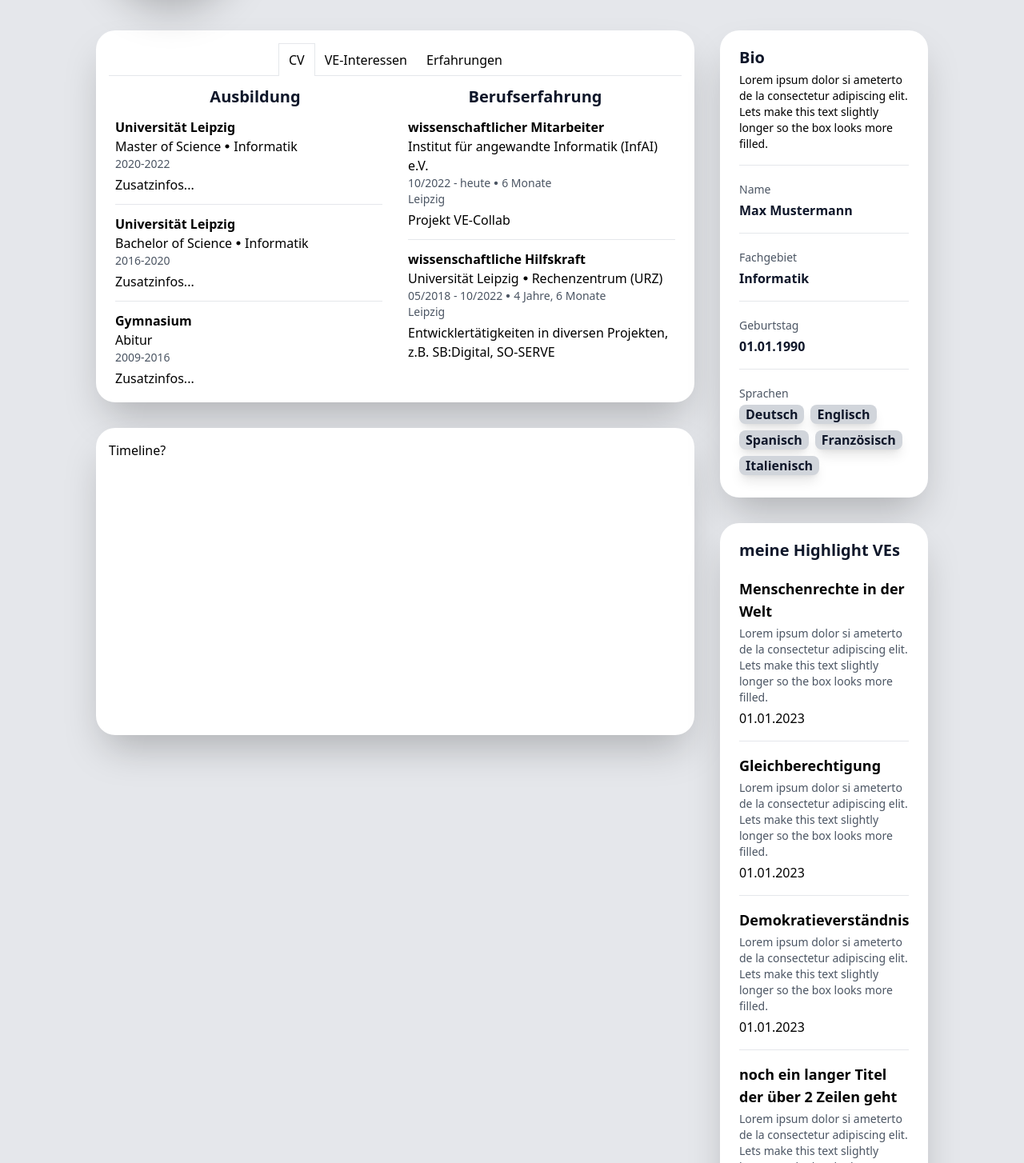
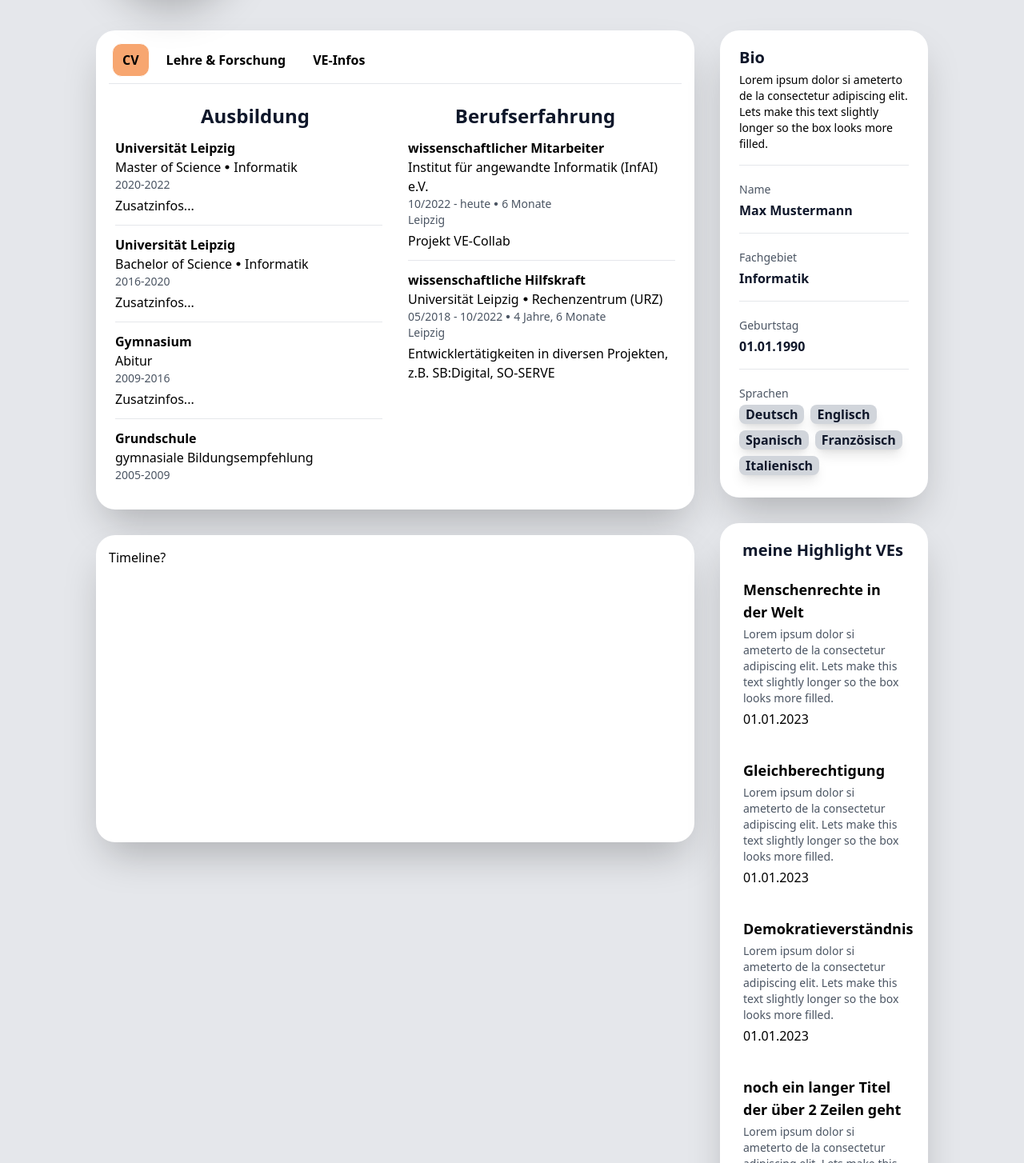
Before and after one commit to KMI-KPZ/ve-collab, a Next.js app in the folder frontend-vecollab/: page /profile in a window 1280 px wide. Shown: the part 616-2070 px from the top of the page at 80% size. Built offline with nearby package versions, Linux system fonts and the light colour scheme; no server answers.

Commit message:
fill ve-informatoin box with the rest of the content

```diff
--- a/frontend-vecollab/src/components/profile/Tab.tsx
+++ b/frontend-vecollab/src/components/profile/Tab.tsx
@@ -22,13 +22,13 @@ class Tab extends Component<TabProps, {}> {
 
     return activeTab == tabname ?
       (
-        <button className={"-mb-[1px] px-3 py-2 bg-white border-l border-t border-r border-b-0"} onClick={onClick}>
+        <button className={"px-3 mx-1 py-2 rounded-xl border border-white hover:border-ve-collab-orange font-bold bg-ve-collab-orange-light"} onClick={onClick}>
           {tabname}
         </button>
       )
       :
       (
-        <button className={"-mb-[1px] px-3 py-2"} onClick={onClick}>
+        <button className={"px-3 mx-1 py-2 rounded-xl border border-white hover:border-ve-collab-orange font-bold"} onClick={onClick}>
           {tabname}
         </button>
       );
--- a/frontend-vecollab/src/components/profile/Tabs.tsx
+++ b/frontend-vecollab/src/components/profile/Tabs.tsx
@@ -27,7 +27,7 @@ class Tabs extends Component<TabsProps, { activeTab: string }> {
 
     return (
       <div className={"w-full"}>
-        <ol className={"border-b border-solid flex justify-center"}>
+        <ol className={"flex pb-2 border-b"}>
           {children.map((child) => {
             return (
               <Tab
@@ -39,7 +39,7 @@ class Tabs extends Component<TabsProps, { activeTab: string }> {
             );
           })}
         </ol>
-        <div className={""}> {/* tab content wrapper*/}
+        <div className={"mt-6"}> {/* tab content wrapper*/}
           {children.map((child) => {
             if (child.props.tabname !== activeTab) return undefined;
             return child.props.children;
--- a/frontend-vecollab/src/pages/profile.tsx
+++ b/frontend-vecollab/src/pages/profile.tsx
@@ -6,6 +6,7 @@ import Image from "next/image"
 import { GetServerSideProps } from "next/types"
 import { RxDotFilled } from "react-icons/rx"
 import Tabs from "@/components/profile/Tabs"
+import { AriaAttributes, DOMAttributes } from "react"
 
 interface Props {
     name: string,
@@ -38,12 +39,12 @@ export default function Profile(props: Props) {
                 <Container>
                     <div className={"mx-20 flex"}>
                         <div className={"w-3/4  mr-4"}>
-                            <div className={"flex p-4 my-8 bg-white rounded-3xl shadow-2xl"}>
+                            <div className={"flex p-4 pb-6 my-8 bg-white rounded-3xl shadow-2xl"}>
                                 <Tabs>
                                     <div tabname="CV">
-                                        <div className={"h-[24rem] mx-2 my-1 flex"}> {/* fixed height to enable scrolling instead of letting to box grow very large */}
-                                            <div className={"w-1/2 mb-1 pt-2 overflow-y-auto content-scrollbar"}>
-                                                <div className={"font-bold text-slate-900 text-xl text-center"}>Ausbildung</div>
+                                        <div className={"h-[30rem] mx-2 my-1 flex"}> {/* fixed height to enable scrolling instead of letting to box grow very large */}
+                                            <div className={"w-1/2 overflow-y-auto content-scrollbar"}>
+                                                <div className={"font-bold text-slate-900 text-2xl text-center"}>Ausbildung</div>
                                                 <div className={"divide-y mr-4"}>
                                                     <div className={"py-3"}>
                                                         <div className={"font-bold"}>Universität Leipzig</div>
@@ -83,8 +84,8 @@ export default function Profile(props: Props) {
                                                     </div>
                                                 </div>
                                             </div>
-                                            <div className={"w-1/2 mb-1 pt-2 overflow-y-auto content-scrollbar"}>
-                                                <div className={"font-bold text-slate-900 text-xl text-center"}>Berufserfahrung</div>
+                                            <div className={"w-1/2 overflow-y-auto content-scrollbar"}>
+                                                <div className={"font-bold text-slate-900 text-2xl text-center"}>Berufserfahrung</div>
                                                 <div className={"divide-y ml-4"}>
                                                     <div className={"py-3"}>
                                                         <div className={"font-bold"}>wissenschaftlicher Mitarbeiter</div>
@@ -118,11 +119,70 @@ export default function Profile(props: Props) {
                                             </div>
                                         </div>
                                     </div>
-                                    <div tabname="VE-Interessen">
-                                        After 'while, <em>Crocodile</em>!
+                                    <div tabname="Lehre & Forschung">
+                                        <div className={"h-[30rem] mx-2 my-1 overflow-y-auto content-scrollbar"}>
+                                            <div className={"my-1 font-bold text-slate-900 text-2xl"}>Forschungsschwerpunkte</div>
+                                            <div className={"mb-4 py-2 font-bold text-slate-900 flex flex-wrap"}>
+                                                <div className={"mr-2 mb-2 px-2 rounded-lg bg-gray-300 shadow-lg"}>DNA-Sequenzanalyse</div>
+                                                <div className={"mr-2 mb-2 px-2 rounded-lg bg-gray-300 shadow-lg"}>High Performance Computing</div>
+                                                <div className={"mr-2 mb-2 px-2 rounded-lg bg-gray-300 shadow-lg"}>Parallel Computing</div>
+                                                <div className={"mr-2 mb-2 px-2 rounded-lg bg-gray-300 shadow-lg"}>bioinspirierte Verfahren</div>
+                                                <div className={"mr-2 mb-2 px-2 rounded-lg bg-gray-300 shadow-lg"}>Machine Learning</div>
+                                            </div>
+                                            <div className={"mt-8 font-bold text-slate-900 text-2xl"}>Lehrveranstaltungen</div>
+                                            <div className={"divide-y"}>
+                                                <div className={"py-2 mr-2"}>
+                                                    <div className={"font-semibold"}>Aktuelle Trends der Informatik</div>
+                                                    <div>Master Informatik, Master Data Science</div>
+                                                    <div className={"text-gray-600"}>WiSe 22/23</div>
+                                                </div>
+                                                <div className={"py-2 mr-2"}>
+                                                    <div className={"font-semibold"}>Eingebettete Systeme</div>
+                                                    <div>Master Informatik, Master Data Science</div>
+                                                    <div className={"text-gray-600"}>WiSe 22/23</div>
+                                                </div>
+                                                <div className={"py-2 mr-2"}>
+                                                    <div className={"font-semibold"}>Modellierung biologischer und molekularer Systeme</div>
+                                                    <div>Master Informatik, Master Data Science</div>
+                                                    <div className={"text-gray-600"}>WiSe 22/23</div>
+                                                </div>
+                                                <div className={"py-2 mr-2"}>
+                                                    <div className={"font-semibold"}>noch ein sehr sehr langer Titel für eine Lehrveranstaltung, der im ungünstigesten Falls sogar mehr als eine Zeile einnimmt</div>
+                                                    <div>Master Informatik, Master Data Science</div>
+                                                    <div className={"text-gray-600"}>WiSe 22/23</div>
+                                                </div>
+                                                <div className={"py-2 mr-2"}>
+                                                    <div className={"font-semibold"}>Modellierung biologischer und molekularer Systeme</div>
+                                                    <div>Master Informatik, Master Data Science, Master Bioinformatik, und noch viele weitere Studiengänge, die man hier auch gar nicht all aufzählen kann</div>
+                                                    <div className={"text-gray-600"}>WiSe 22/23</div>
+                                                </div>
+                                            </div>
+                                        </div>
                                     </div>
-                                    <div tabname="Erfahrungen">
-                                        Nothing to see here, this tab is <em>extinct</em>!
+                                    <div tabname="VE-Infos">
+                                        <div className={"h-[30rem] mx-2 my-1 overflow-y-auto content-scrollbar"}>
+                                            <div className={"my-1 font-bold text-slate-900 text-2xl"}>VE-Themeninteressen</div>
+                                            <ul className={"py-2 mr-2 list-disc list-inside"}>
+                                                <li>aktuelle IT-Trends weltweit</li>
+                                                <li>Verbindung Biologie - Informatik</li>
+                                            </ul>
+                                            <div className={"mt-6 font-bold text-slate-900 text-2xl"}>VE-Zielsetzungen</div>
+                                            <ul className={"py-2 mr-2 list-disc list-inside"}>
+                                                <li>interdiszplinärer Austausch</li>
+                                                <li>neue Erkenntnisse durch unterschiedliche Sichtweisen</li>
+                                                <li>mehr fällt mir spontan nicht ein sorry</li>
+                                            </ul>
+                                            <div className={"mt-6 font-bold text-slate-900 text-2xl"}>Erfahrungen</div>
+                                            <ul className={"py-2 mr-2 list-disc list-inside"}>
+                                                <li>2x VE mit anderen deutschen Unis</li>
+                                                <li>1x VE mit englischer Uni in asnychroner Veranstaltung</li>
+                                            </ul>
+                                            <div className={"mt-6 font-bold text-slate-900 text-2xl"}>präferierte Formate</div>
+                                            <div className={"mb-4 py-2 font-bold text-slate-900 flex flex-wrap"}>
+                                                <div className={"mr-2 mb-2 px-2 rounded-lg bg-gray-300 shadow-lg"}>hybrid</div>
+                                                <div className={"mr-2 mb-2 px-2 rounded-lg bg-gray-300 shadow-lg"}>synchron</div>
+                                            </div>
+                                        </div>
                                     </div>
                                 </Tabs>
                             </div>
@@ -133,26 +193,26 @@ export default function Profile(props: Props) {
                         <div className={"w-1/4  ml-4"}>
                             <PersonalInformation name={props.name} bio={props.bio} department={props.department} birthday={props.birthday} languages={props.languages}></PersonalInformation>
                             <div className={"p-4 my-8 bg-white rounded-3xl shadow-2xl"}>
-                                <div className={"mx-2 my-1 font-bold text-slate-900 text-xl"}>
+                                <div className={"mx-2 px-1 my-1 font-bold text-slate-900 text-xl"}>
                                     meine Highlight VEs
                                 </div>
-                                <div className={"mx-2 divide-y"}>
-                                    <div className={"py-4"}>
+                                <div className={"mx-2 my-1 "}>
+                                    <div className={"py-4 px-1 my-1 border border-white rounded-xl hover:border hover:border-ve-collab-orange"}>
                                         <div className={"font-bold text-lg"}>Menschenrechte in der Welt</div>
                                         <div className={"text-sm text-gray-600 my-1"}>Lorem ipsum dolor si ameterto de la consectetur adipiscing elit. Lets make this text slightly longer so the box looks more filled.</div>
                                         <div>01.01.2023</div>
                                     </div>
-                                    <div className={"py-4"}>
+                                    <div className={"py-4 px-1 my-1 border border-white hover:rounded-xl hover:border hover:border-ve-collab-orange"}>
                                         <div className={"font-bold text-lg"}>Gleichberechtigung</div>
                                         <div className={"text-sm text-gray-600 my-1"}>Lorem ipsum dolor si ameterto de la consectetur adipiscing elit. Lets make this text slightly longer so the box looks more filled.</div>
                                         <div>01.01.2023</div>
                                     </div>
-                                    <div className={"py-4"}>
+                                    <div className={"py-4 px-1 my-1 border border-white rounded-xl hover:border hover:border-ve-collab-orange"}>
                                         <div className={"font-bold text-lg"}>Demokratieverständnis</div>
                                         <div className={"text-sm text-gray-600 my-1"}>Lorem ipsum dolor si ameterto de la consectetur adipiscing elit. Lets make this text slightly longer so the box looks more filled.</div>
                                         <div>01.01.2023</div>
                                     </div>
-                                    <div className={"py-4"}>
+                                    <div className={"py-4 px-1 my-1 border border-white rounded-xl hover:border hover:border-ve-collab-orange"}>
                                         <div className={"font-bold text-lg"}>noch ein langer Titel der über 2 Zeilen geht</div>
                                         <div className={"text-sm text-gray-600 my-1"}>Lorem ipsum dolor si ameterto de la consectetur adipiscing elit. Lets make this text slightly longer so the box looks more filled.</div>
                                         <div>01.01.2023</div>
```
Also changed, not shown: frontend-vecollab/.eslintrc.json.
